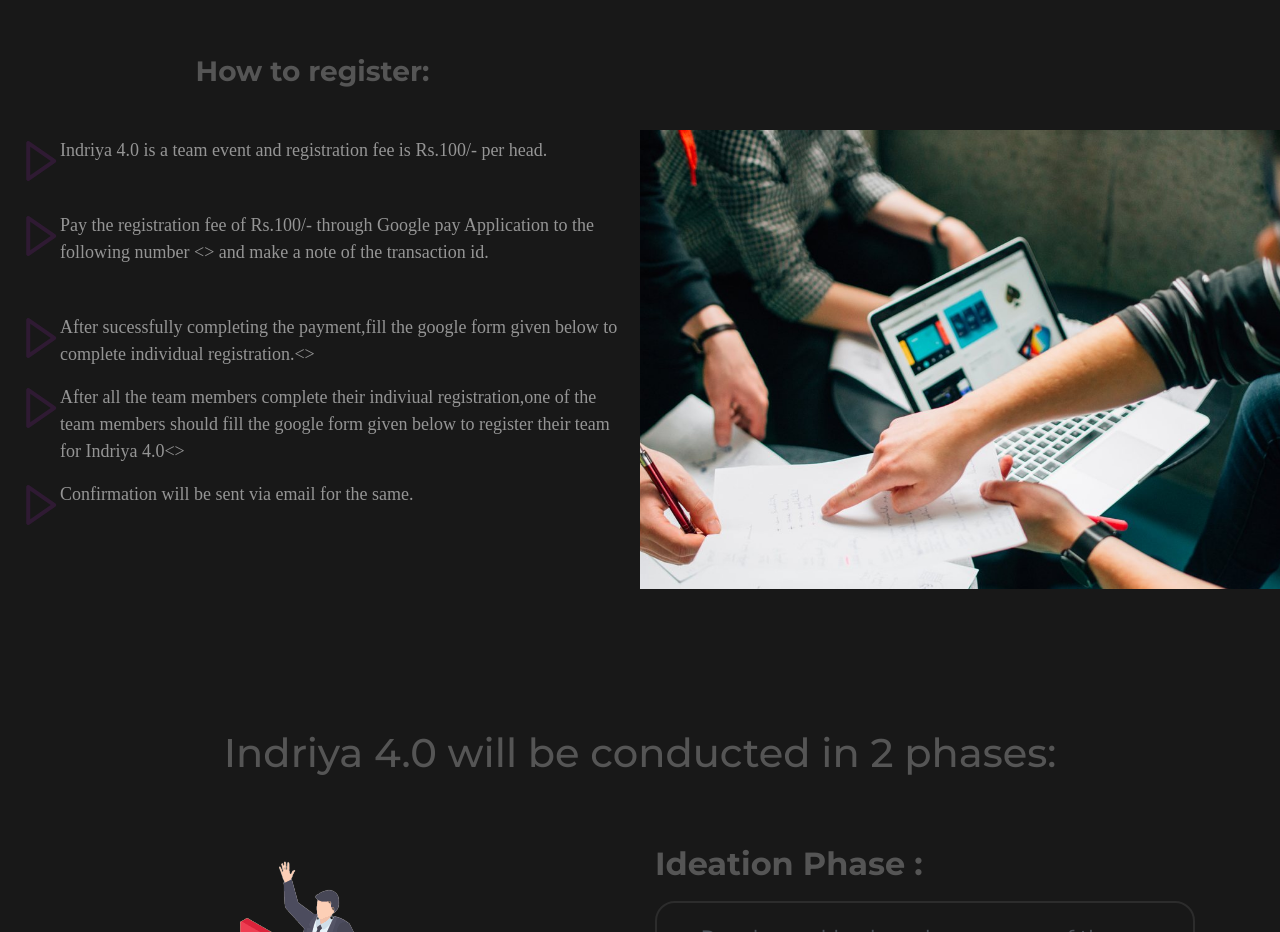
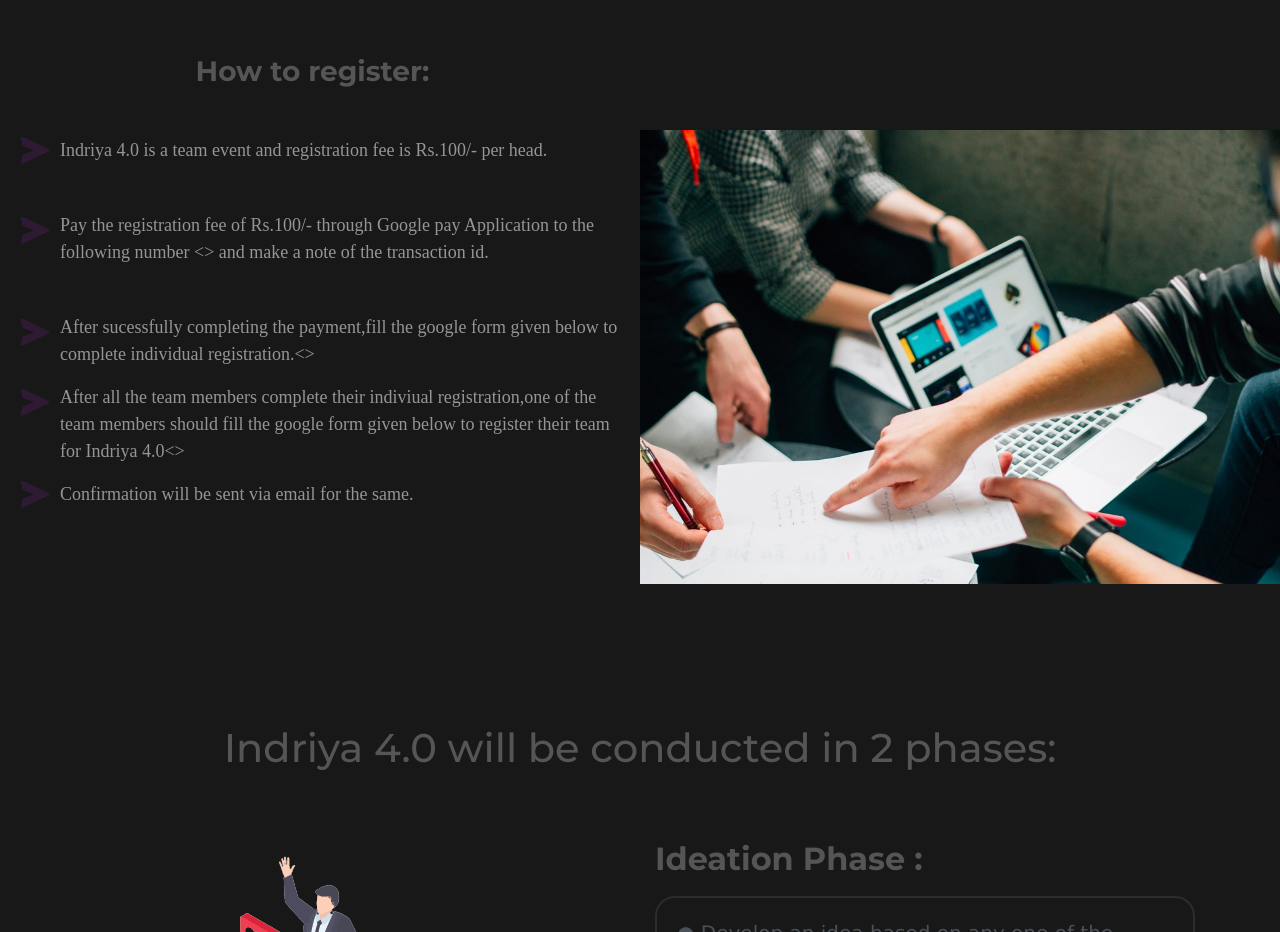
Before and after one commit to IEEEMEC/indriya, a plain HTML site: page index.html in a window 1280 px wide. Shown: the part 1420-2352 px from the top of the page. Drawn offline with nearby package versions, Linux system fonts and the light colour scheme.

Commit message:
boxicons

```diff
--- a/index.html
+++ b/index.html
@@ -108,23 +108,23 @@
             <h3>How to register:</h3>
           </div>
           <div class="icon-box mt-5 mt-lg-0" data-aos="fade-up">
-            <i class="bx bx-right-arrow bx-fade-right"></i>
+            <i class="bx bxs-send bx-md bx-fade-right" style="position:relative; bottom:5px;"></i>
             <p>Indriya 4.0 is a team event and registration fee is Rs.100/- per head.</p>
           </div>
           <div class="icon-box mt-5" data-aos="fade-up" data-aos-delay="100">
-            <i class="bx bx-right-arrow bx-fade-right"></i>
+            <i class="bx bxs-send bx-md bx-fade-right"></i>
             <p>Pay the registration fee of  Rs.100/-  through Google pay Application to the following number <> and make a note of the transaction id.</p>
           </div>
           <div class="icon-box mt-5" data-aos="fade-up" data-aos-delay="200">
-            <i class="bx bx-right-arrow bx-fade-right"></i>
+            <i class="bx bxs-send bx-md bx-fade-right"></i>
             <p>After sucessfully completing the payment,fill the google form given below to complete individual registration.<></p>
           </div>
           <div class="icon-box mt-5 mt-lg-0" data-aos="fade-up">
-            <i class="bx bx-right-arrow bx-fade-right"></i>
+            <i class="bx bxs-send bx-md bx-fade-right"></i>
             <p>After all the team members complete their indiviual registration,one of the team members should fill the google form given below to register their team for Indriya 4.0<></p>
           </div>
           <div class="icon-box mt-5 mt-lg-0" data-aos="fade-up">
-            <i class="bx bx-right-arrow bx-fade-right"></i>
+            <i class="bx bxs-send bx-md bx-fade-right" style="position:relative; bottom:5px;"></i>
             <p>Confirmation will be sent via email for the same.</p>
           </div>
         </div>
```
Also changed, not shown: 3 other files.
